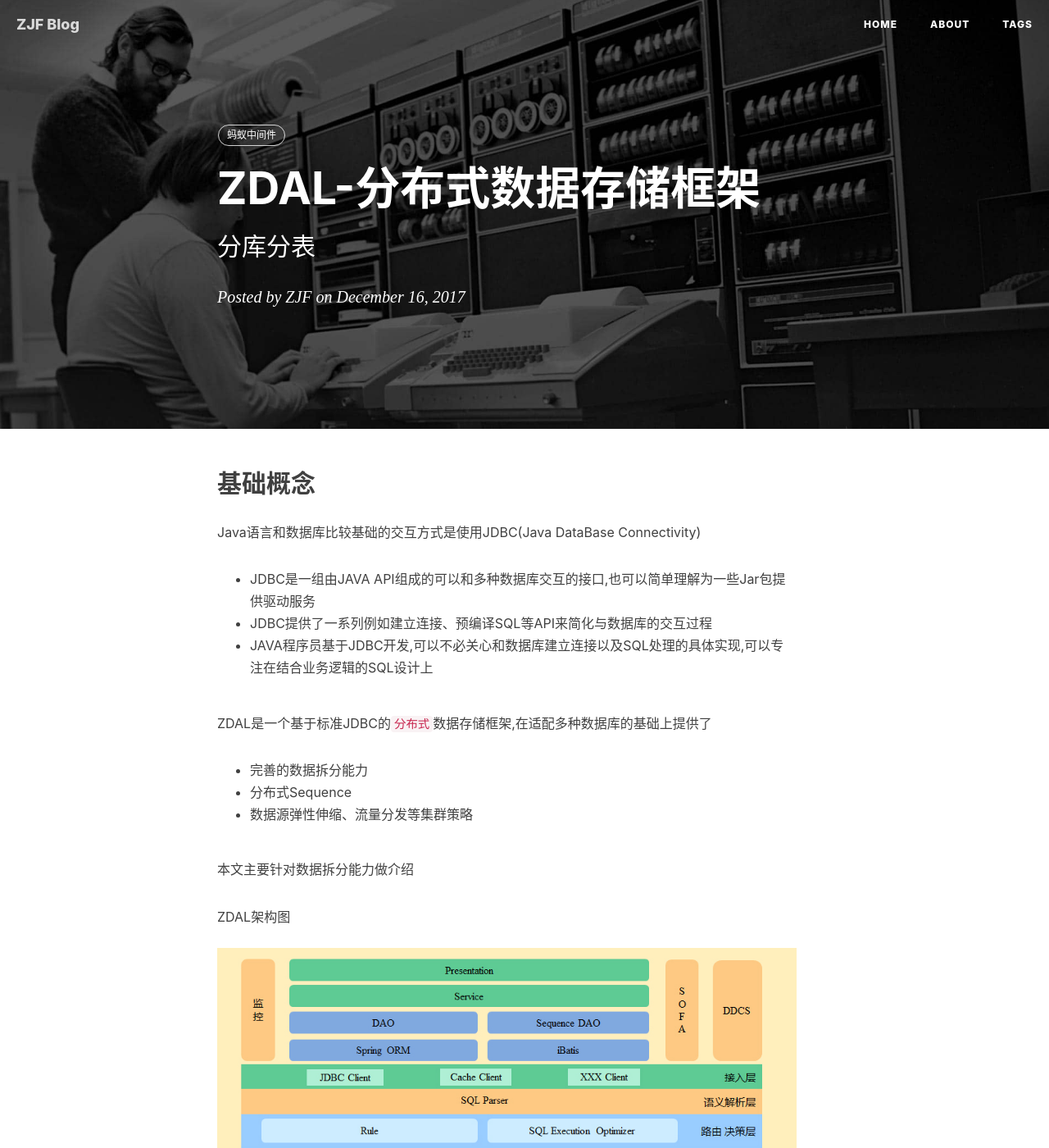
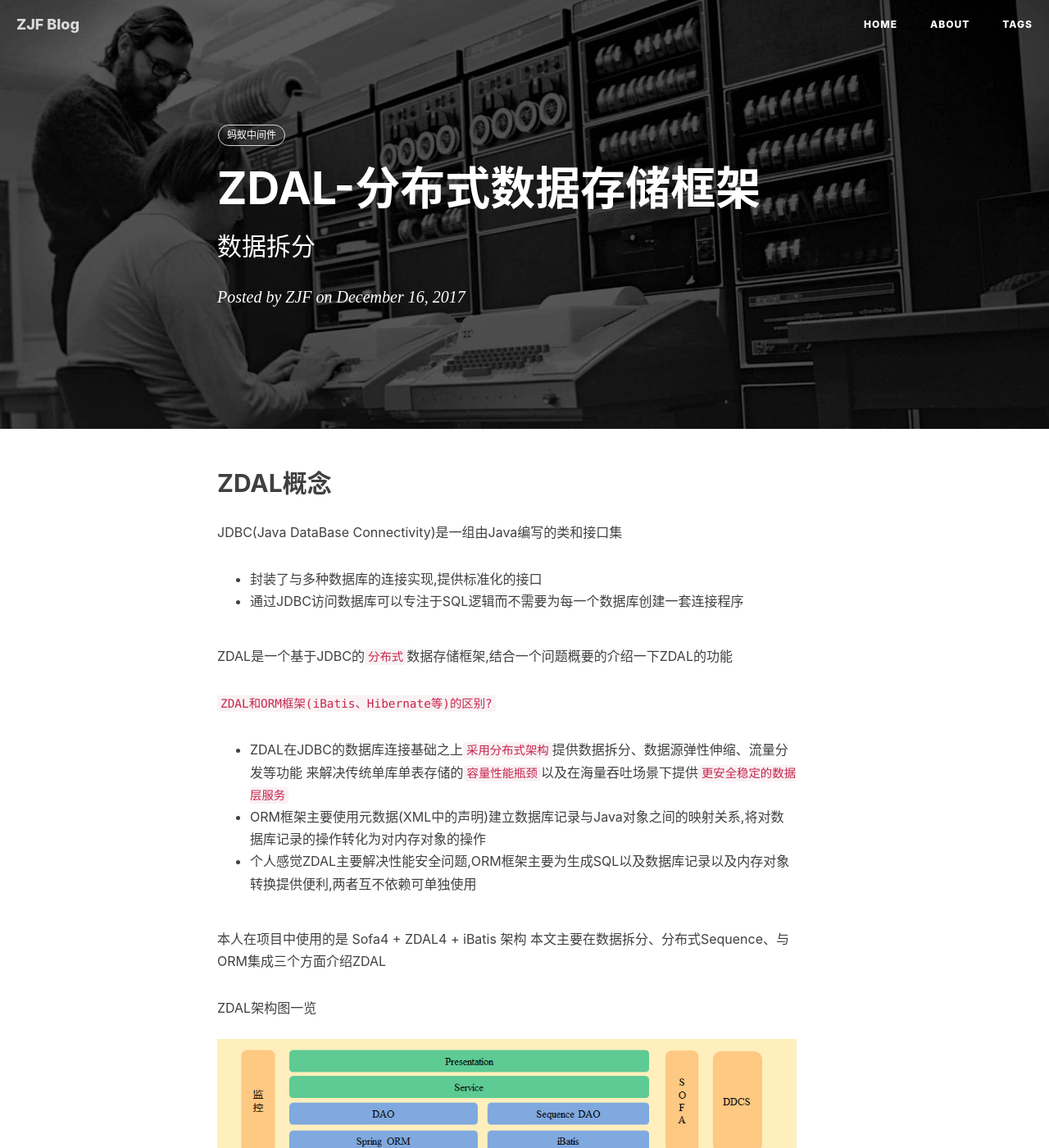
Before and after one commit to DoubleChick/DoubleChick.github.io, a Jekyll site: the page built from _posts/2017-12-10-zdal.markdown, in a window 1280 px wide and 1400 px high. Shown: the whole window at 82% size. Built offline with Jekyll 4.4.1, drawn with Linux system fonts in a browser that asks for light colours; nearby versions of some CDN libraries; comment, search, counter and statistics services are not loaded; some of the changed text lies outside the part shown.

Commit message:
Blog4Part8

````diff
--- a/_posts/2017-12-10-zdal.markdown
+++ b/_posts/2017-12-10-zdal.markdown
@@ -1,7 +1,7 @@
 ---
 layout:     post
 title:      "ZDAL-分布式数据存储框架"
-subtitle:   "分库分表"
+subtitle:   "数据拆分"
 date:       2017-12-16 13:30:00
 author:     "ZJF"
 header-img: "img/post-bg-unix-linux.jpg"
@@ -10,20 +10,24 @@ tags:
     - 蚂蚁中间件
 ---
 
-## 基础概念
-Java语言和数据库比较基础的交互方式是使用JDBC(Java DataBase Connectivity)
-* JDBC是一组由JAVA API组成的可以和多种数据库交互的接口,也可以简单理解为一些Jar包提供驱动服务
-* JDBC提供了一系列例如建立连接、预编译SQL等API来简化与数据库的交互过程
-* JAVA程序员基于JDBC开发,可以不必关心和数据库建立连接以及SQL处理的具体实现,可以专注在结合业务逻辑的SQL设计上
+## ZDAL概念
 
-ZDAL是一个基于标准JDBC的`分布式`数据存储框架,在适配多种数据库的基础上提供了
-* 完善的数据拆分能力
-* 分布式Sequence
-* 数据源弹性伸缩、流量分发等集群策略
+JDBC(Java DataBase Connectivity)是一组由Java编写的类和接口集
+* 封装了与多种数据库的连接实现,提供标准化的接口
+* 通过JDBC访问数据库可以专注于SQL逻辑而不需要为每一个数据库创建一套连接程序
 
-本文主要针对数据拆分能力做介绍
+ZDAL是一个基于JDBC的`分布式`数据存储框架,结合一个问题概要的介绍一下ZDAL的功能
 
-ZDAL架构图
+`ZDAL和ORM框架(iBatis、Hibernate等)的区别?`
+* ZDAL在JDBC的数据库连接基础之上`采用分布式架构`提供数据拆分、数据源弹性伸缩、流量分发等功能
+来解决传统单库单表存储的`容量性能瓶颈`以及在海量吞吐场景下提供`更安全稳定的数据层服务`
+* ORM框架主要使用元数据(XML中的声明)建立数据库记录与Java对象之间的映射关系,将对数据库记录的操作转化为对内存对象的操作
+* 个人感觉ZDAL主要解决性能安全问题,ORM框架主要为生成SQL以及数据库记录以及内存对象转换提供便利,两者互不依赖可单独使用
+
+本人在项目中使用的是 Sofa4 + ZDAL4 + iBatis 架构
+本文主要在数据拆分、分布式Sequence、与ORM集成三个方面介绍ZDAL
+
+ZDAL架构图一览
 ![img](/img/in-post/zdal-architecture.jpg)
 
 ## 数据拆分
@@ -41,10 +45,9 @@ Tip:ZDAL和ORM框架(iBatis)的区别
 我在项目中使用的是Sofa4集成ZDAL和iBatis,接下来结合相关配置进行介绍
 
 Sofa框架提供了对ZDAL的集成和支持,可以使用sofa标签声明配置源
-
 ```XML
 	<!-- 数据源 -->
-	<sofa:zdal-jdbc id="DataSource">
+	<sofa:zdal-jdbc id="bkxxxDataSource">
 		<sofa:appDataSourceName value="bkxxxApplicationDataSource" />
 	</sofa:zdal-jdbc>
 ```
````
